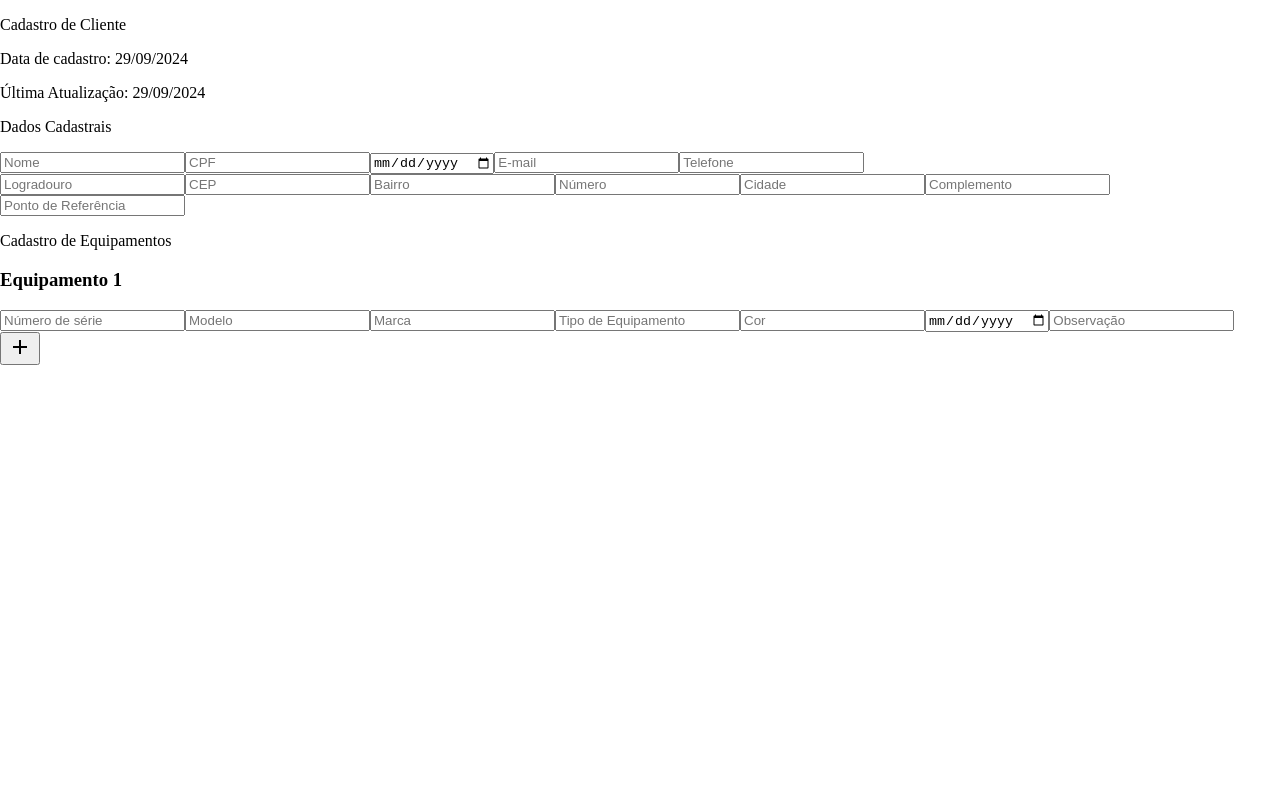
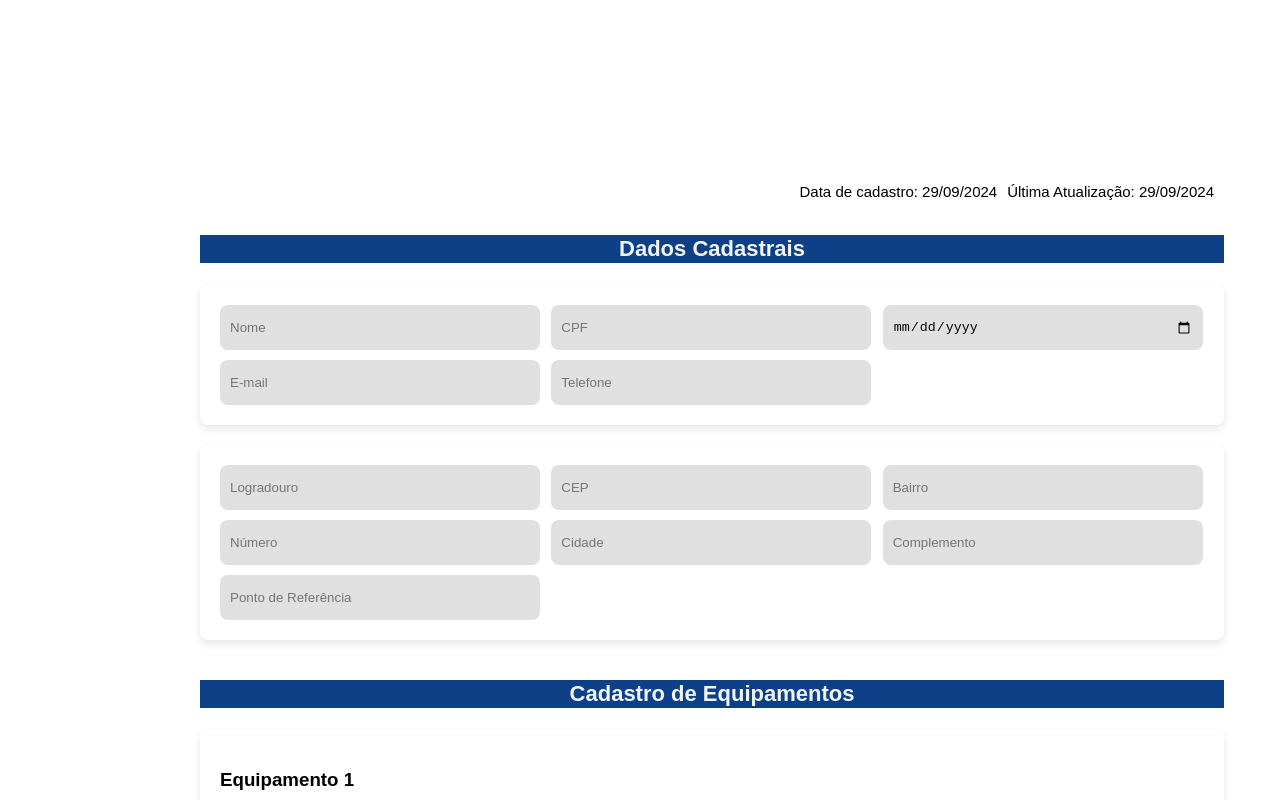
Before and after one commit to SQUAD-42-Accenture/front-end, a React (Vite) app in the folder servpro/: page /cadastrocliente in a window 1280 px wide. Shown: the top 800 px of the page. Built offline with nearby package versions, Linux system fonts and the light colour scheme.

Commit message:
subindo css

```diff
--- a/servpro/src/pages/CadastroDeClientes/style.css
+++ b/servpro/src/pages/CadastroDeClientes/style.css
@@ -0,0 +1,111 @@
+.tela-cheia {
+    font-family: Arial, Helvetica, sans-serif;
+    display: flex;
+    flex-direction: column;
+    width: 80%;
+    min-height: calc(100vh - 100px);
+    padding-top: 100px;
+    margin-left: 200px;
+
+  }
+
+  .CadastroDeClientes {
+    flex: 1;
+    display: flex;
+    flex-direction: column;
+    margin-left: 0;
+    padding-left: 0;
+    color: black;
+  }
+
+  .atualizacao {
+    display: flex;
+    flex-direction: row;
+    gap: 10px;
+    padding-top: 10px;
+    justify-content: right;
+    align-items: end;
+    padding-right: 10px;
+    background-color: white;
+    font-size: 15px;
+  }
+
+  .titulocliente {
+    background-color: #0e4088;
+    border-radius: 5px;
+    color: #f2f5fa;
+    font-size: 27px;
+    display: flex;
+    justify-content: flex-start;
+    align-items: center;
+    font-weight: 700;
+    padding: 10px 20px;
+    margin-left: 0;
+    transform: translateX(-270%);
+  }
+
+  .titulo-dados,
+  .tituloCadastroEquipamento {
+    text-align: center;
+    background-color: #0e4088;
+    color: #f2f5fa;
+    font-size: 22px;
+    padding: 1px;
+    font-weight: 700;
+    margin-top: 20px;
+  }
+
+  input,
+  select {
+    background-color: #e0e0e0;
+    border: none;
+    outline: none;
+    width: 300px;
+    height: 25px;
+    padding: 10px;
+    border-radius: 8px;
+  }
+
+  .containerDadosCadastrais,
+  .containerDadosEndereco {
+    margin-bottom: 20px;
+    padding: 20px;
+    background-color: white;
+    display: grid;
+    grid-template-columns: repeat(3, 1fr);
+    gap: 10px;
+    align-items: center;
+    box-shadow: 0 4px 8px rgba(0, 0, 0, 0.1);
+    border-radius: 8px;
+  }
+
+
+  .containerCadastroEquipamento {
+    gap: 10px;
+    background-color: white;
+    box-shadow: 0 4px 8px rgba(0, 0, 0, 0.1);
+    border-radius: 8px;
+    padding: 20px;
+  }
+
+  .containerCadastroEquipamento input {
+    margin-left: 20px;
+    margin-top: 10px;
+  }
+
+  .botaoAdicionar {
+    background-color: #0e4088;
+    font-size: 20px;
+    border: none;
+    border-radius: 50%;
+    width: 40px;
+    height: 40px;
+    cursor: pointer;
+    display: flex;
+    justify-content: center;
+    align-items: center;
+    margin-top: 50px;
+    color: #0e4088;
+    z-index: 1000;
+
+  }
```
